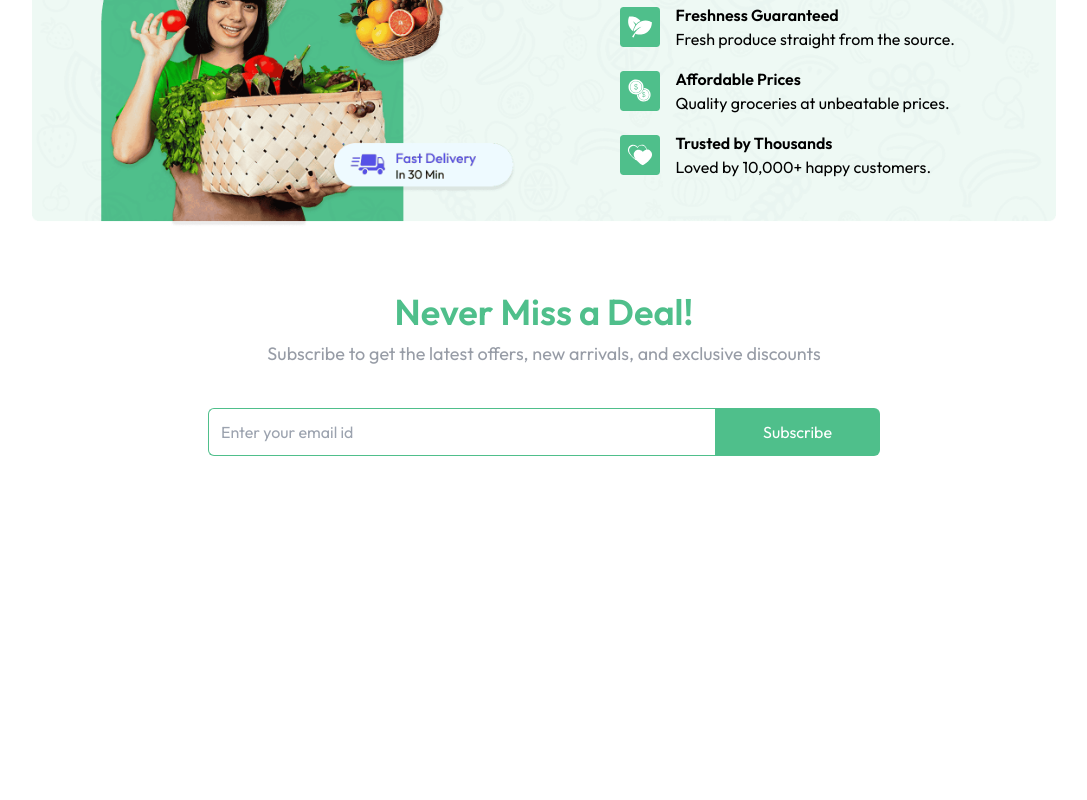
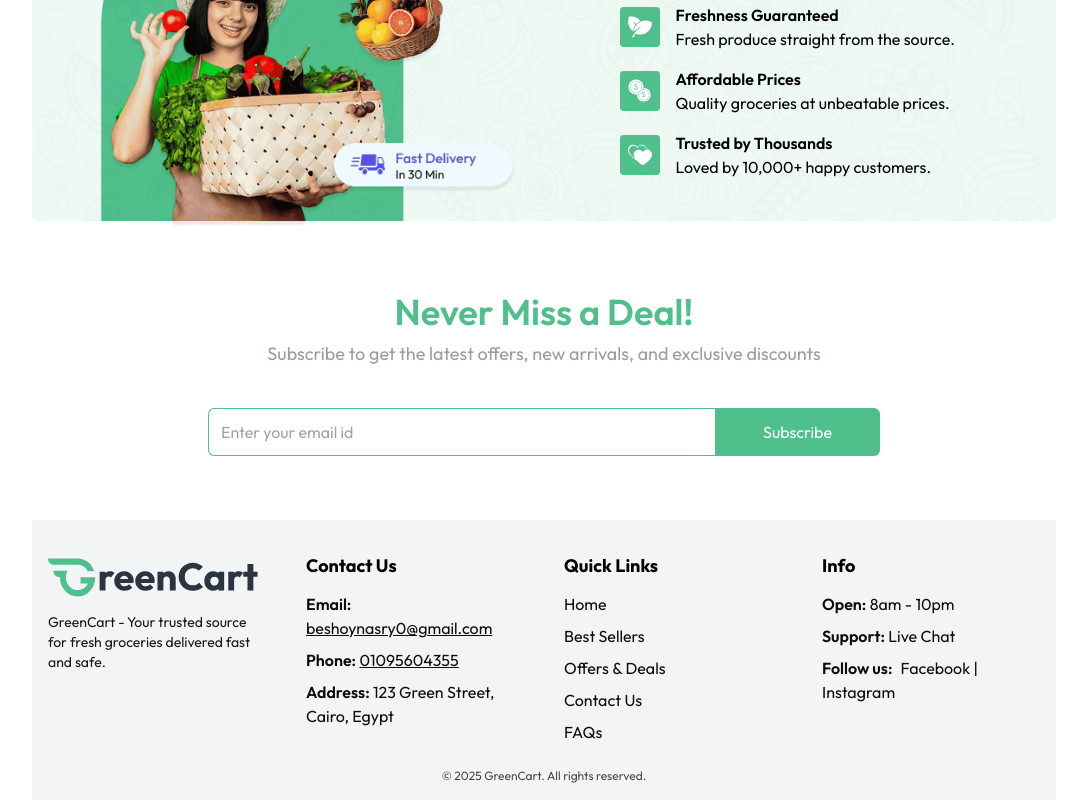
Before and after one commit to beshoynasryz/BNE-GreenCart, a React (Vite) app: page / in a window 1280 px wide. Shown: the part 1454-2254 px from the top of the page, without its empty margins (96-1183 px from the left). Before the commit the page ends 1974 px from the top, so only its background shows below. Built offline with nearby package versions, Linux system fonts and the light colour scheme.

Commit message:
create footer

```diff
--- a/src/App.jsx
+++ b/src/App.jsx
@@ -3,6 +3,7 @@ import Navbar from "./components/Navbar";
 import { Route, Routes, useLocation } from "react-router-dom";
 import Home from "./pages/Home";
 import { Toaster } from "react-hot-toast";
+import Footer from "./components/Footer";
 
 
 const App = () => {
@@ -16,6 +17,7 @@ const App = () => {
       <Routes>
       <Route path="/" element={<Home />} />
     </Routes>
+    <Footer />
     </div>
     </div>
   );
--- /dev/null
+++ b/src/components/Footer.jsx
@@ -0,0 +1,67 @@
+import React from 'react'
+import { assets } from '../assets/assets'
+
+const Footer = () => {
+  return (
+    <footer className="w-full bg-gray-100 text-black pt-8 pb-4 mt-16">
+      <div className="w-full px-2 sm:px-4 max-w-7xl mx-auto grid grid-cols-1 md:grid-cols-4 gap-6 md:gap-10 animate-fade-in-up">
+        {/* Logo & About */}
+        <div className="flex flex-col items-center md:items-start mb-6 md:mb-0">
+          <img src={assets.logo} alt="Logo" className="h-12 mb-3" />
+          <p className="text-sm opacity-90 mb-2 text-center md:text-left">
+            GreenCart - Your trusted source for fresh groceries delivered fast and safe.
+          </p>
+
+        </div>
+        {/* Contact */}
+        <div>
+          <h3 className="font-bold text-lg mb-3">Contact Us</h3>
+          <ul className="text-base space-y-2 opacity-95">
+            <li>
+              <span className="font-semibold">Email:</span>{" "}
+              <a href="mailto:beshoynasry0@gmail.com" className="underline hover:text-black-dull">beshoynasry0@gmail.com</a>
+            </li>
+            <li>
+              <span className="font-semibold">Phone:</span>{" "}
+              <a href="tel:01095604355" className="underline hover:text-black-dull">01095604355</a>
+            </li>
+            <li>
+              <span className="font-semibold">Address:</span> 123 Green Street, Cairo, Egypt
+            </li>
+          </ul>
+        </div>
+        {/* Quick Links */}
+        <div>
+          <h3 className="font-bold text-lg mb-3">Quick Links</h3>
+          <ul className="text-base space-y-2 opacity-95">
+            <li><a href="#" className="hover:underline hover:text-black-dull">Home</a></li>
+            <li><a href="#" className="hover:underline hover:text-black-dull">Best Sellers</a></li>
+            <li><a href="#" className="hover:underline hover:text-black-dull">Offers & Deals</a></li>
+            <li><a href="#" className="hover:underline hover:text-black-dull">Contact Us</a></li>
+            <li><a href="#" className="hover:underline hover:text-black-dull">FAQs</a></li>
+          </ul>
+        </div>
+        {/* Info */}
+        <div>
+          <h3 className="font-bold text-lg mb-3">Info</h3>
+          <ul className="text-base space-y-2 opacity-95">
+            <li><span className="font-semibold">Open:</span> 8am - 10pm</li>
+            <li><span className="font-semibold">Support:</span> Live Chat</li>
+            <li>
+              <span className="font-semibold">Follow us:</span>
+              <span className="ml-2">
+                <a href="#" className="hover:underline hover:text-black-dull">Facebook</a> |{" "}
+                <a href="#" className="hover:underline hover:text-black-dull">Instagram</a>
+              </span>
+            </li>
+          </ul>
+        </div>
+      </div>
+      <div className="w-full text-center text-xs opacity-70 mt-6 text-black animate-fade-in">
+        &copy; {new Date().getFullYear()} GreenCart. All rights reserved.
+      </div>
+    </footer>
+  )
+}
+
+export default Footer;
```
